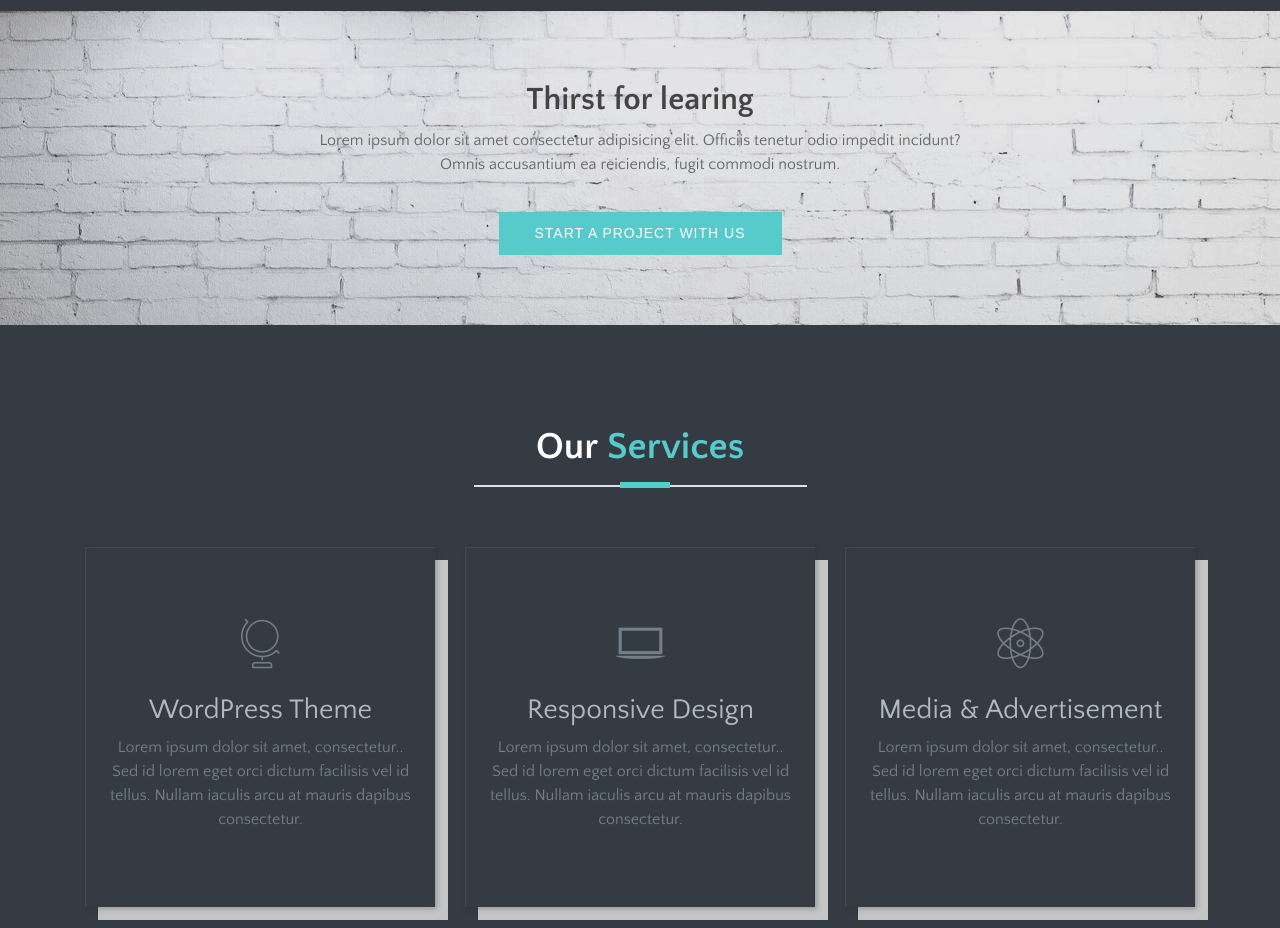
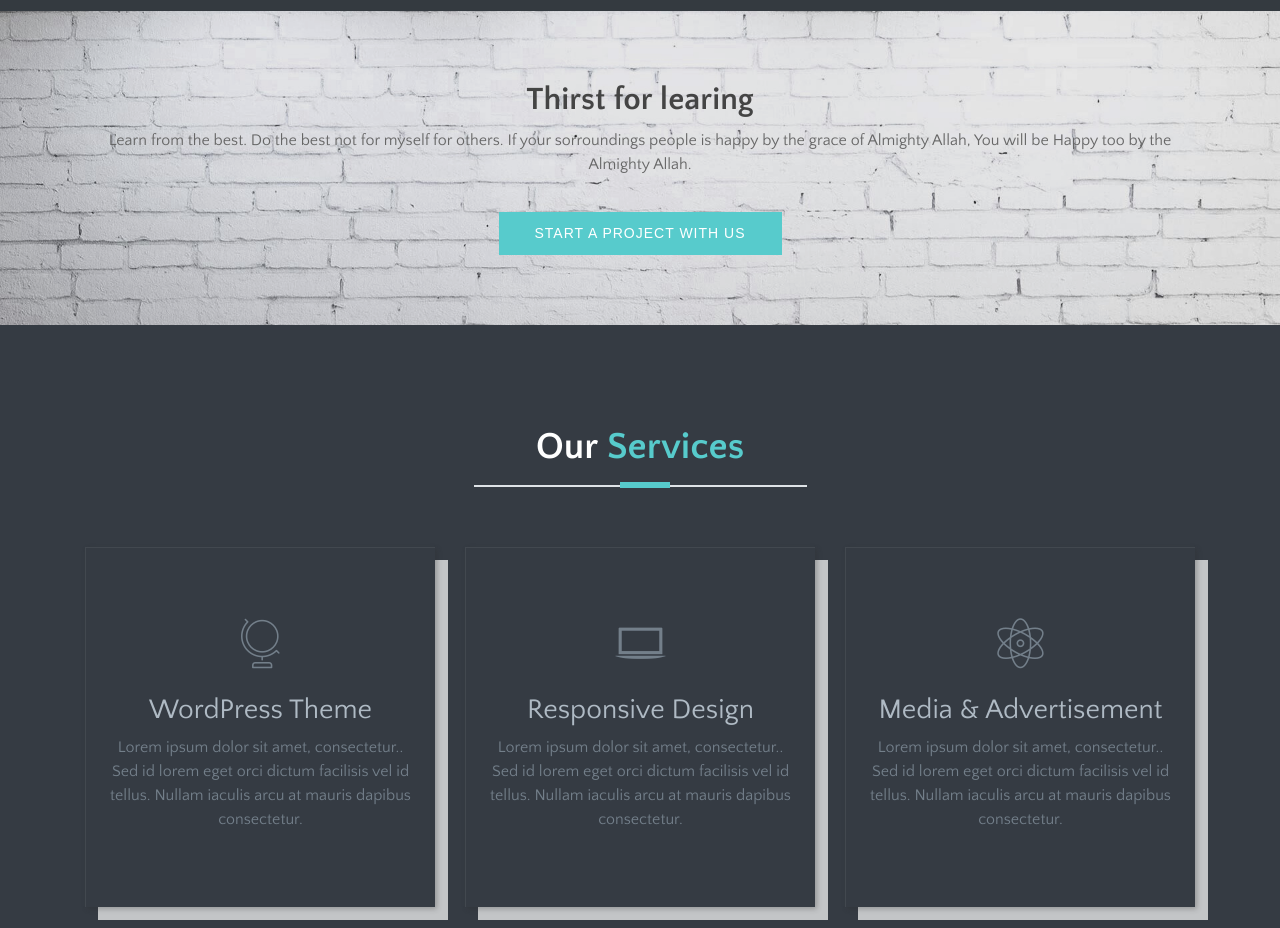
Before and after one commit to AbuHassanNayeem/portfolio, a plain HTML site: page index.html in a window 1280 px wide. Shown: the part 3060-3988 px from the top of the page. Drawn offline with Linux system fonts and the light colour scheme; some packages are replaced by stand-ins of ours; files whose address does not match are found by name; a web font is replaced by a local one.

Commit message:
Update index.html

```diff
--- a/index.html
+++ b/index.html
@@ -269,7 +269,9 @@ Start Call To Action
 		<div class="row">
 			<div class="col-md-12 text-center">
 				<h2>Thirst for learing</h2>
-				<p>Lorem ipsum dolor sit amet consectetur adipisicing elit. Officiis tenetur odio impedit incidunt? <br> Omnis accusantium ea reiciendis, fugit commodi nostrum.</p>
+				<p>Learn from the best. Do the best not for myself for others.
+					If your sorroundings people is happy by the grace of Almighty Allah, You will be Happy too by the Almighty Allah.
+				</p>
 				<a href="contact.html" class="btn btn-main">Start a project with us</a>
 			</div>
 		</div> <!-- End row -->
```
